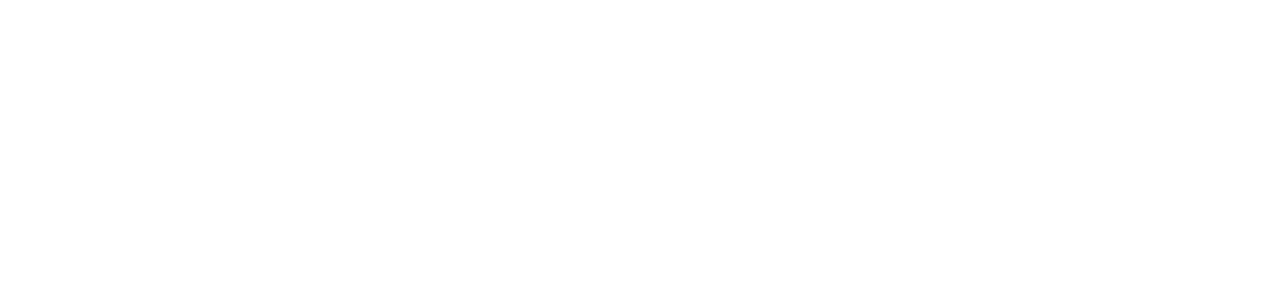
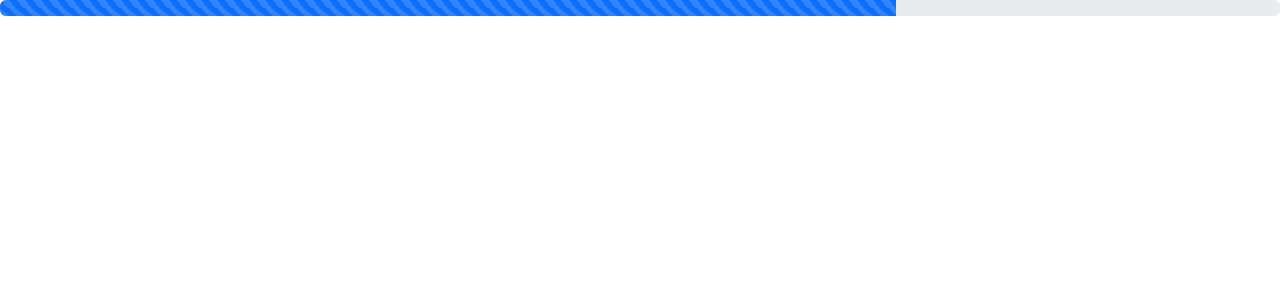
Before and after one commit to wgshtg/react-bootstrap-samples, a React (Create React App) app: page /progressbar in a window 1280 px wide. Shown: the top 300 px of the page. Built offline with nearby package versions, Linux system fonts and the light colour scheme.

Commit message:
Add progressbar component

```diff
--- a/src/PageRouter.tsx
+++ b/src/PageRouter.tsx
@@ -1,6 +1,6 @@
 import { Route, Router } from 'wouter';
 import App from './App';
-import { AlertComponent, Footer, Header, Pagination } from './pages';
+import { AlertComponent, Footer, Header, Pagination, ProgressBar } from './pages';
 
 export const PageRouter = () => {
   return (
@@ -20,6 +20,9 @@
       <Route path='/pagination'>
         <Pagination />
       </Route>
+      <Route path='/progressbar'>
+        <ProgressBar />
+      </Route>
     </Router>
   );
 };
--- /dev/null
+++ b/src/pages/ProgressBar.tsx
@@ -0,0 +1,27 @@
+import { useEffect, useState } from 'react';
+import { ProgressBar as DefaultProgressBar } from 'react-bootstrap';
+
+export const ProgressBar = () => {
+  const [progress, setProgress] = useState(0);
+  const [loading, setLoading] = useState(true);
+
+  useEffect(() => {
+    if (!loading) {
+      setProgress(0);
+      return;
+    }
+    if (progress === 100) {
+      setLoading(false);
+    }
+
+    const interval = setInterval(() => {
+      setProgress((prev) => prev + 10);
+    }, 1000);
+
+    // 在 unmount component 時清除 interval
+    return () => clearInterval(interval);
+  }, [progress, loading, setLoading]);
+
+  // 避免出現 Its return type 'false | Element' is not a valid JSX element. 錯誤
+  return loading ? <DefaultProgressBar animated now={progress} /> : null;
+};
--- a/src/pages/index.ts
+++ b/src/pages/index.ts
@@ -2,3 +2,4 @@
 export * from './Footer';
 export * from './Header';
 export * from './Pagination';
+export * from './ProgressBar';
```
